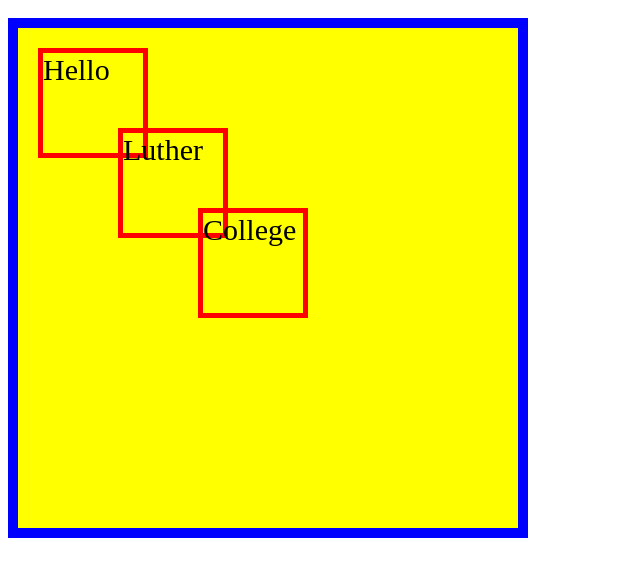
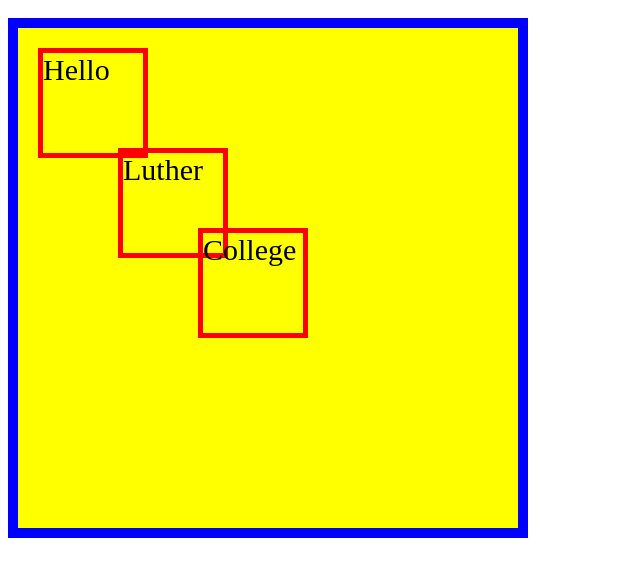
Before and after one commit to stovda01/stovda01.github.io, a plain HTML site: page funwithpositioning.html in a window 1280 px wide. Shown: the part 48-624 px from the top of the page, without its empty margins (0-640 px from the left). Drawn offline with Linux system fonts and the light colour scheme.

Commit message:
Update funwithpositioning.html

```diff
--- a/funwithpositioning.html
+++ b/funwithpositioning.html
@@ -26,7 +26,7 @@
       height: 100px;
       width: 100px;
       left: 100px;
-      top: 100px;
+      top: 120px;
       border: 5px solid red;
       font-size: 30px;
     }
@@ -35,7 +35,7 @@
       height: 100px;
       width: 100px;
       left: 180px;
-      top: 180px;
+      top: 200px;
       border: 5px solid red;
       font-size: 30px;
     }
```
